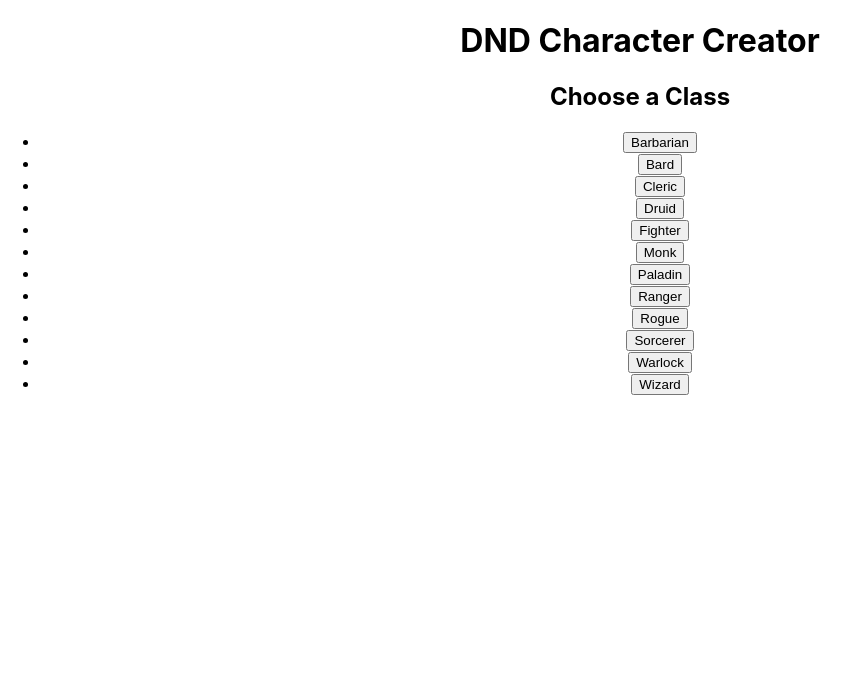
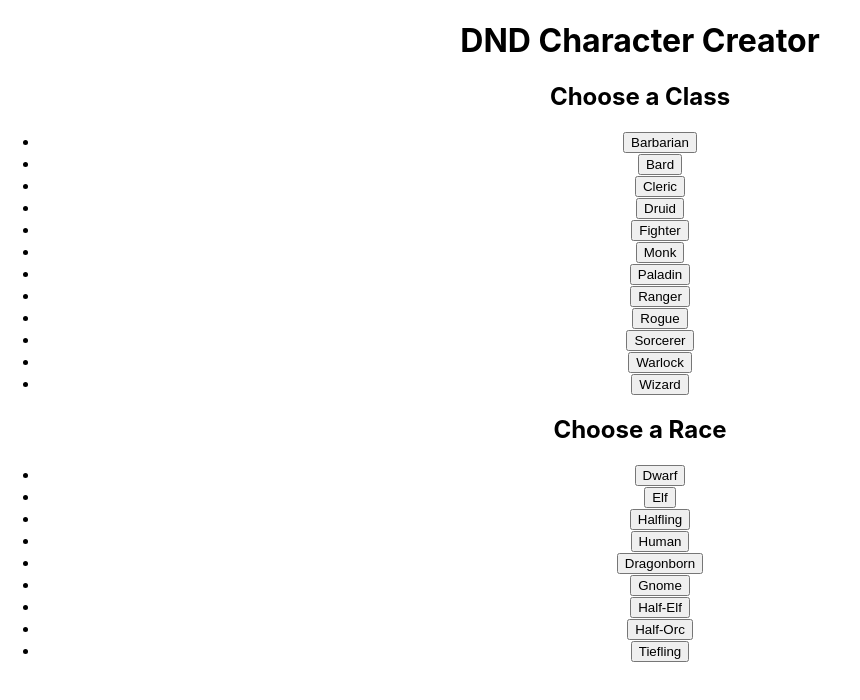
Before and after one commit to sjlowchappell/dnd-character-creator, a React (Create React App) app: page / in a window 1280 px wide. Shown: the top 700 px of the page, without its empty margins (0-860 px from the left). Built offline with nearby package versions, Linux system fonts and the light colour scheme.

Commit message:
split choose class feature into a component that selects race or class

```diff
--- a/src/App.js
+++ b/src/App.js
@@ -1,9 +1,47 @@
 import React, { Component } from 'react';
 // import axios from 'axios';
 import './App.css';
+import CharacterCustomizer from './components/CharacterCustomizer';
 // const url = 'http://dnd5eapi.co/api/';
 
-const races = [];
+const races = [
+	{
+		name: 'Dwarf',
+		url: 'http://www.dnd5eapi.co/api/races/1',
+	},
+	{
+		name: 'Elf',
+		url: 'http://www.dnd5eapi.co/api/races/2',
+	},
+	{
+		name: 'Halfling',
+		url: 'http://www.dnd5eapi.co/api/races/3',
+	},
+	{
+		name: 'Human',
+		url: 'http://www.dnd5eapi.co/api/races/4',
+	},
+	{
+		name: 'Dragonborn',
+		url: 'http://www.dnd5eapi.co/api/races/5',
+	},
+	{
+		name: 'Gnome',
+		url: 'http://www.dnd5eapi.co/api/races/6',
+	},
+	{
+		name: 'Half-Elf',
+		url: 'http://www.dnd5eapi.co/api/races/7',
+	},
+	{
+		name: 'Half-Orc',
+		url: 'http://www.dnd5eapi.co/api/races/8',
+	},
+	{
+		name: 'Tiefling',
+		url: 'http://www.dnd5eapi.co/api/races/9',
+	},
+];
 const classes = [
 	{
 		name: 'Barbarian',
@@ -60,42 +98,30 @@ class App extends Component {
 		super();
 		this.state = {
 			name: '',
-			characterClass: '',
+			class: '',
 			race: '',
 		};
 	}
 	handleClick = e => {
-		const charClass = e.target.innerText;
-		console.log(e.target.innerText);
-		this.setState({
-			characterClass: charClass,
-		});
+		const stateName = e.target.classList.value;
+		const stateUpdate = e.target.innerText;
+		if (stateName === 'class') {
+			this.setState({
+				class: stateUpdate,
+			});
+		} else if (stateName === 'race') {
+			this.setState({
+				race: stateUpdate,
+			});
+		}
 	};
-
-	// getClassInformation(class) {
-	// 	try {
-	// 		const response = axios.get(`${url}/classes/${class}`);
-	// 	} catch (err) {
-	// 		console.log(err);
-	// 	}
-	// }
 
 	render() {
 		return (
 			<div className="App">
 				<h1>DND Character Creator</h1>
-				<div>
-					<h2>Choose a Class</h2>
-					<ul>
-						{classes.map(charClass => {
-							return (
-								<li>
-									<button onClick={this.handleClick}>{charClass.name}</button>
-								</li>
-							);
-						})}
-					</ul>
-				</div>
+				<CharacterCustomizer name={'Class'} onClick={this.handleClick} list={classes} />
+				<CharacterCustomizer name={'Race'} onClick={this.handleClick} list={races} />
 			</div>
 		);
 	}
--- /dev/null
+++ b/src/components/CharacterCustomizer.js
@@ -0,0 +1,22 @@
+import React from 'react';
+
+function CharacterCustomizer(props) {
+	return (
+		<div className="ClassSelect">
+			<h2>Choose a {props.name}</h2>
+			<ul>
+				{props.list.map(listItem => {
+					return (
+						<li>
+							<button onClick={props.onClick} className={props.name.toLowerCase()}>
+								{listItem.name}
+							</button>
+						</li>
+					);
+				})}
+			</ul>
+		</div>
+	);
+}
+
+export default CharacterCustomizer;
```
